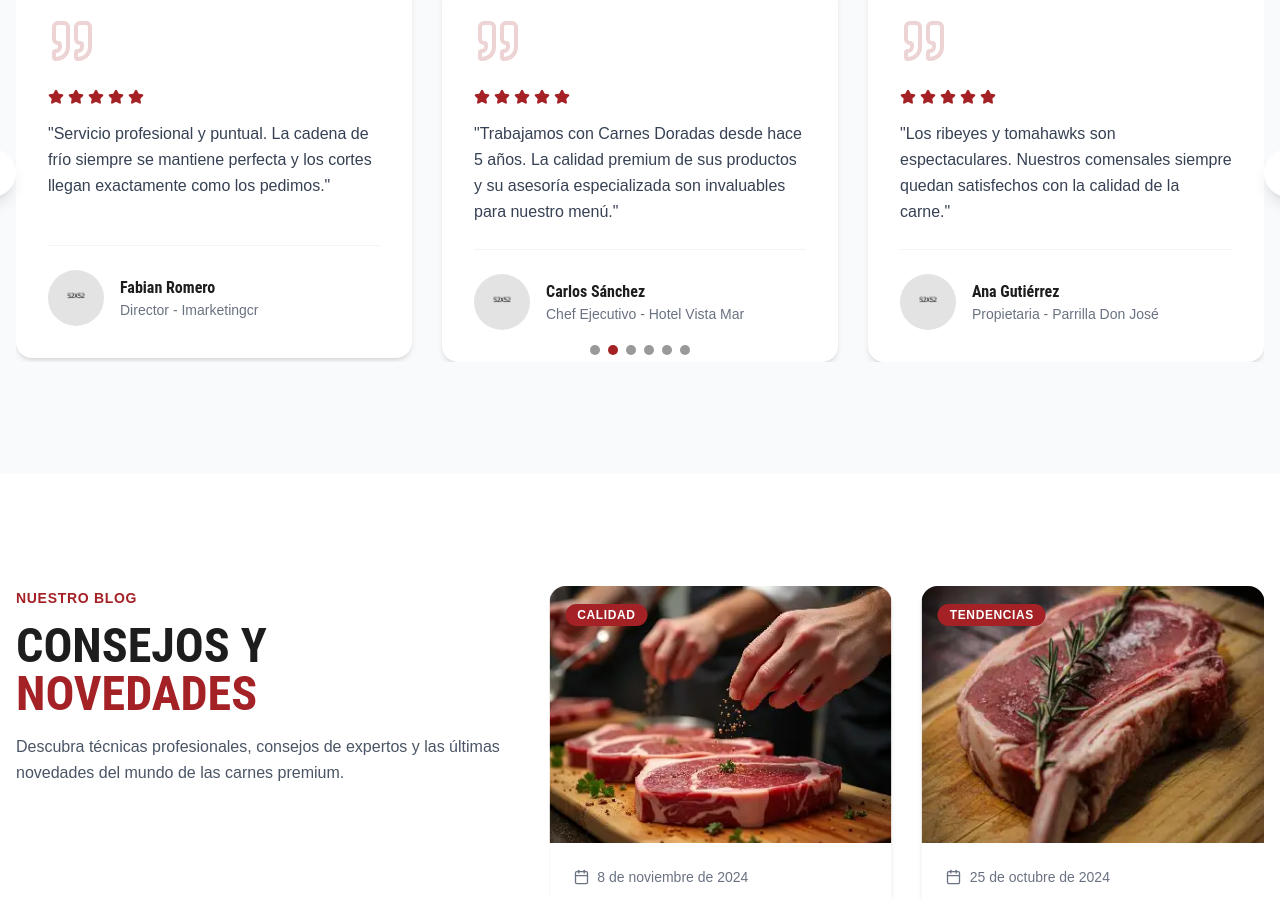
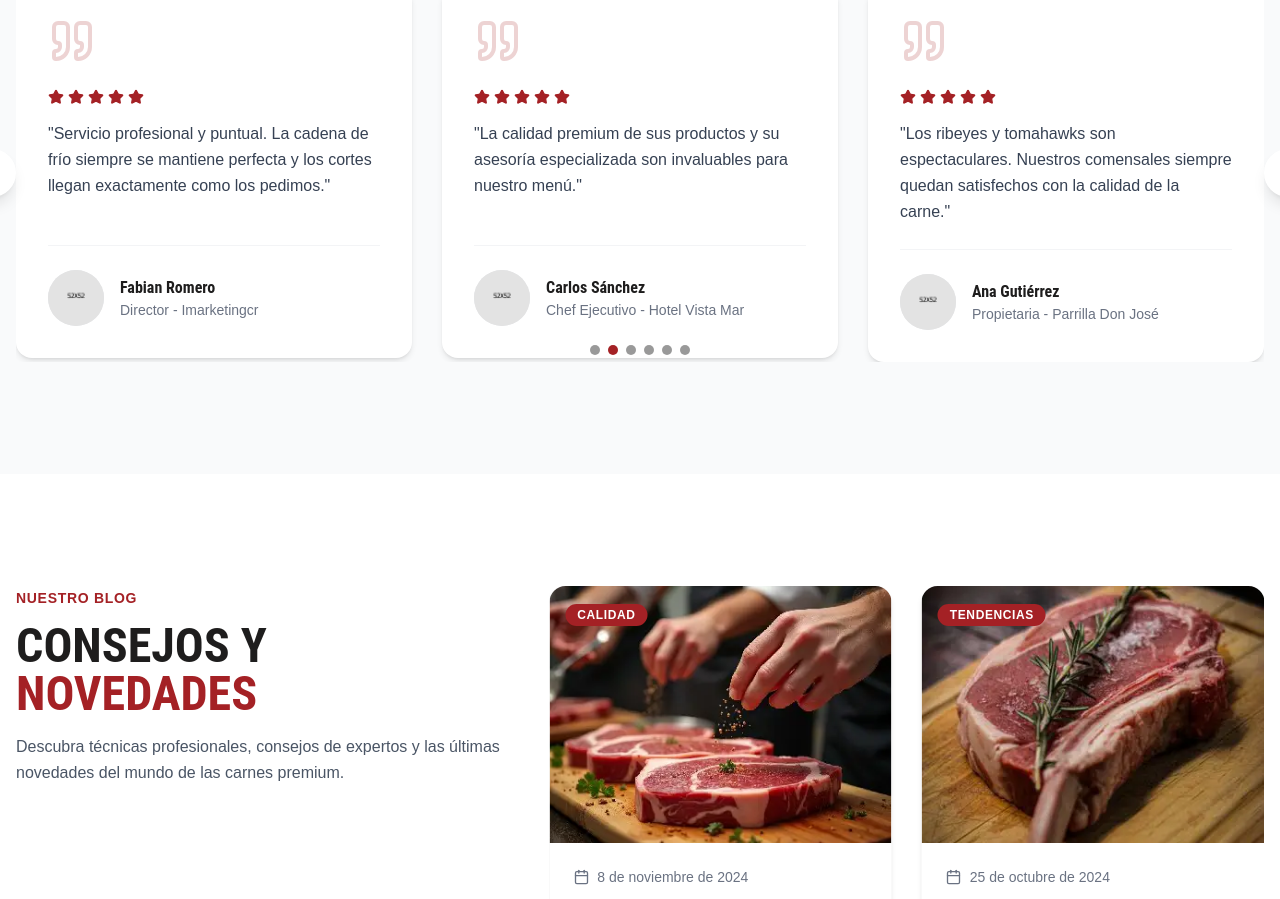
Before and after one commit to 4peacenfreedom/carnesdoradascr, a React (Vite) app in the folder react-app/: page / in a window 1280 px wide. Shown: the part 6340-7239 px from the top of the page. Built offline with nearby package versions, Linux system fonts and the light colour scheme.

Commit message:
feat: cambio en la description de carlos sanchez

```diff
--- a/react-app/src/data/testimonials.ts
+++ b/react-app/src/data/testimonials.ts
@@ -26,7 +26,7 @@ export const testimonials: Testimonial[] = [
     company: 'Hotel Vista Mar',
     image: '/assets/images/testimonials/testimonial-3-1.jpg',
     rating: 5,
-    text: 'Trabajamos con Carnes Doradas desde hace 5 años. La calidad premium de sus productos y su asesoría especializada son invaluables para nuestro menú.',
+    text: 'La calidad premium de sus productos y su asesoría especializada son invaluables para nuestro menú.',
   },
   {
     id: '4',
```
